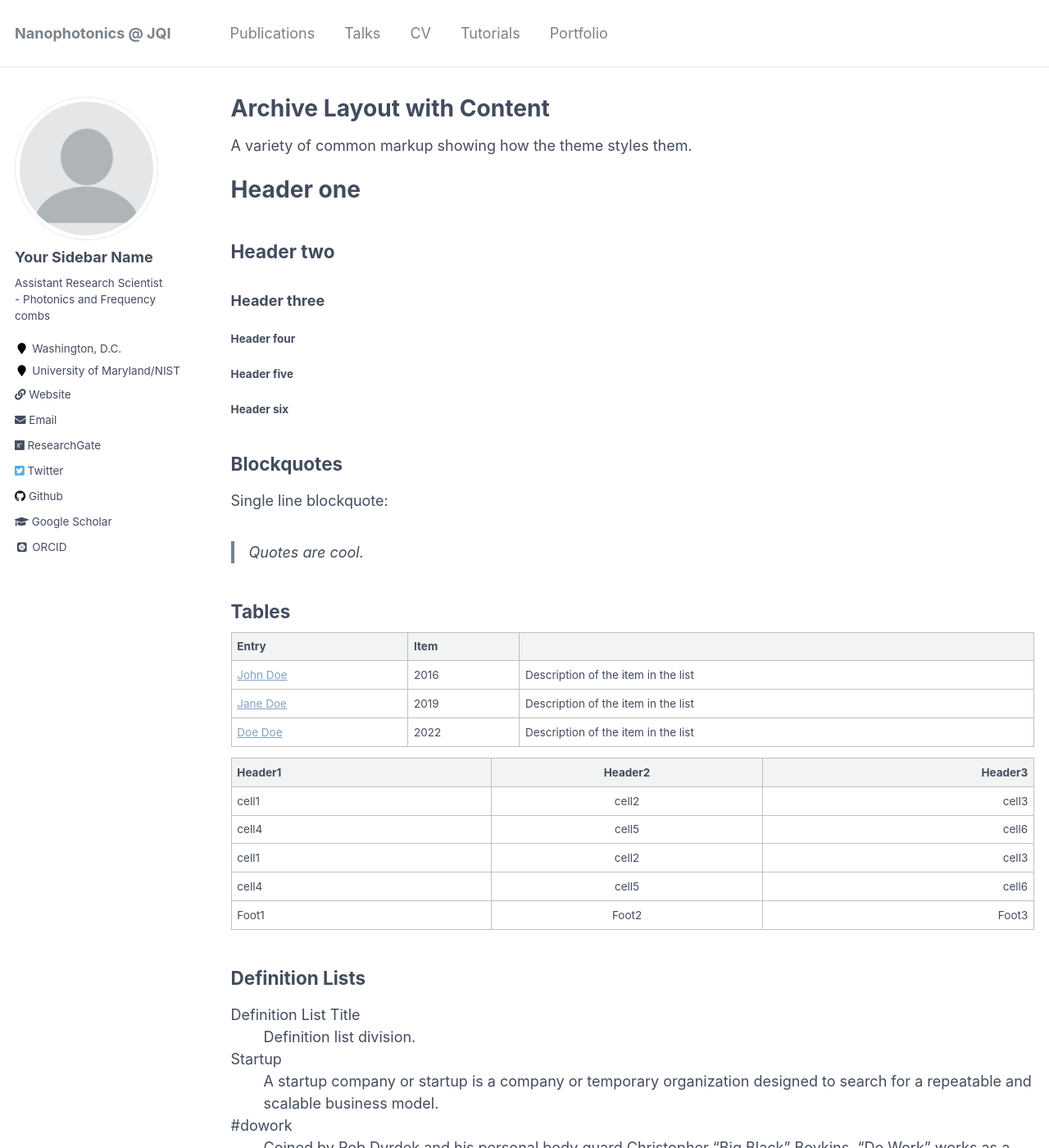
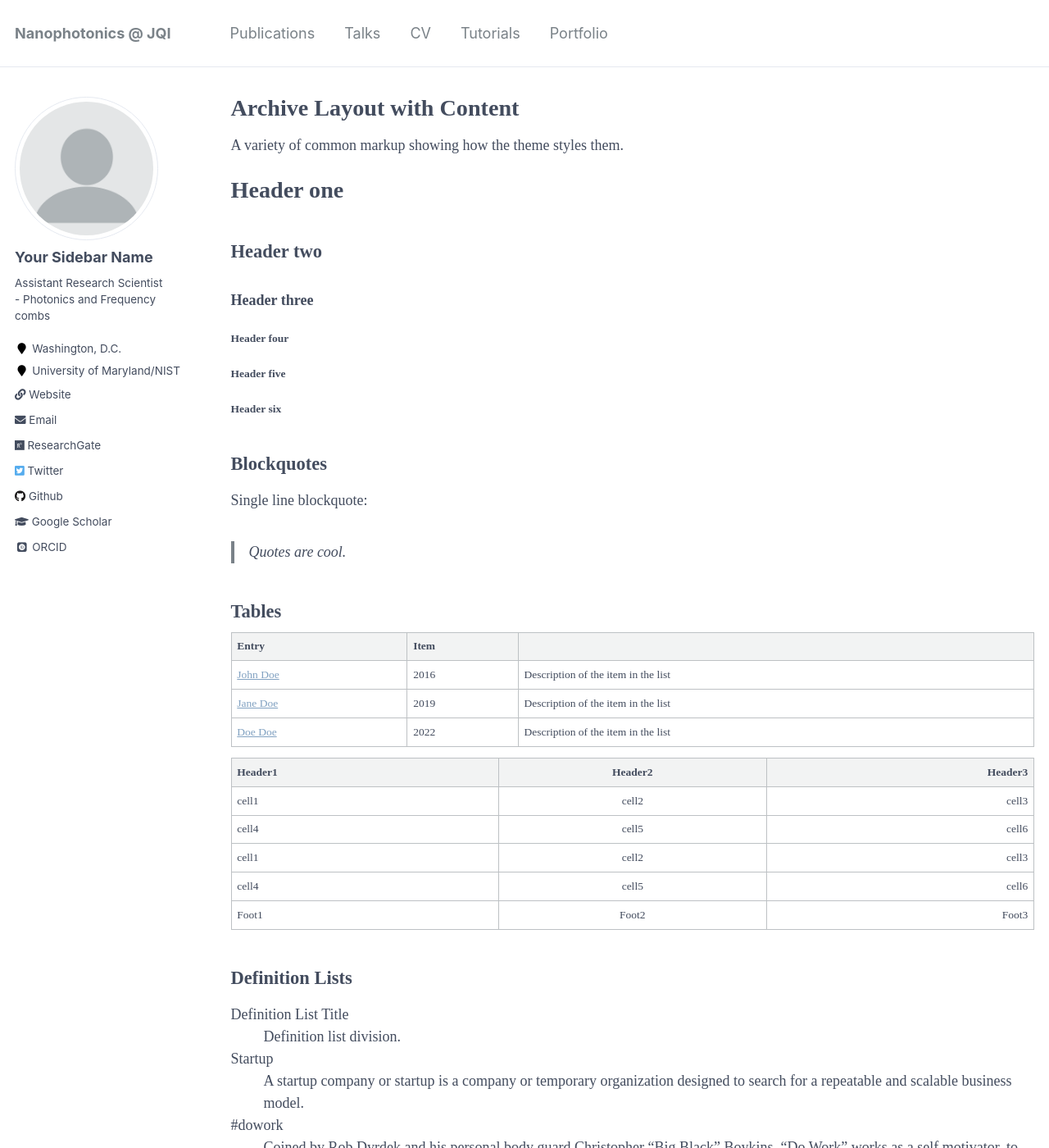
Before and after one commit to gregmoille/gregmoille.github.io, a Jekyll site: the page built from _pages/archive-layout-with-content.md, in a window 1280 px wide and 1400 px high. Shown: the whole window at 82% size. Built offline with Jekyll 4.4.1, drawn with Linux system fonts in a browser that asks for light colours; some web fonts are replaced.

Commit message:
Use google fonts

```diff
--- a/_sass/_variables.scss
+++ b/_sass/_variables.scss
@@ -5,6 +5,7 @@
 /*
    Typography
    ========================================================================== */
+@import url(//fonts.googleapis.com/css?family=Hind:300,500);
 $doc-font-size              : 16;
 
 /* paragraph indention */
@@ -27,8 +28,8 @@ $bodoni                     : "Bodoni MT", serif;
 $calisto                    : "Calisto MT", serif;
 $garamond                   : Garamond, serif;
 
-$global-font-family         : $sans-serif;
-$header-font-family         : $sans-serif;
+$global-font-family         : "Fira Sans";
+$header-font-family         : "Dongle", "Fira Sans";
 $caption-font-family        : $serif;
 
 /* type scale */
```
